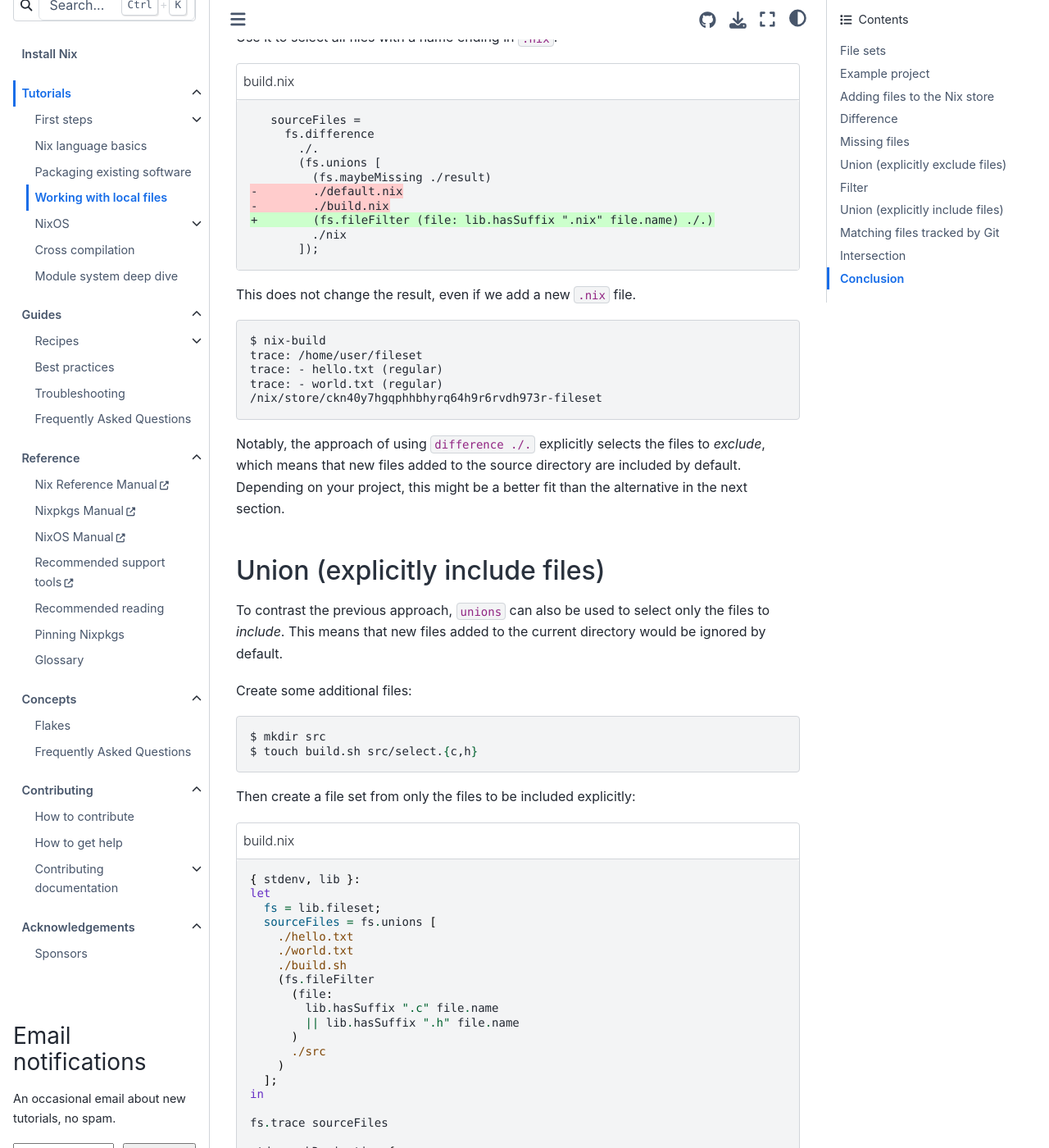
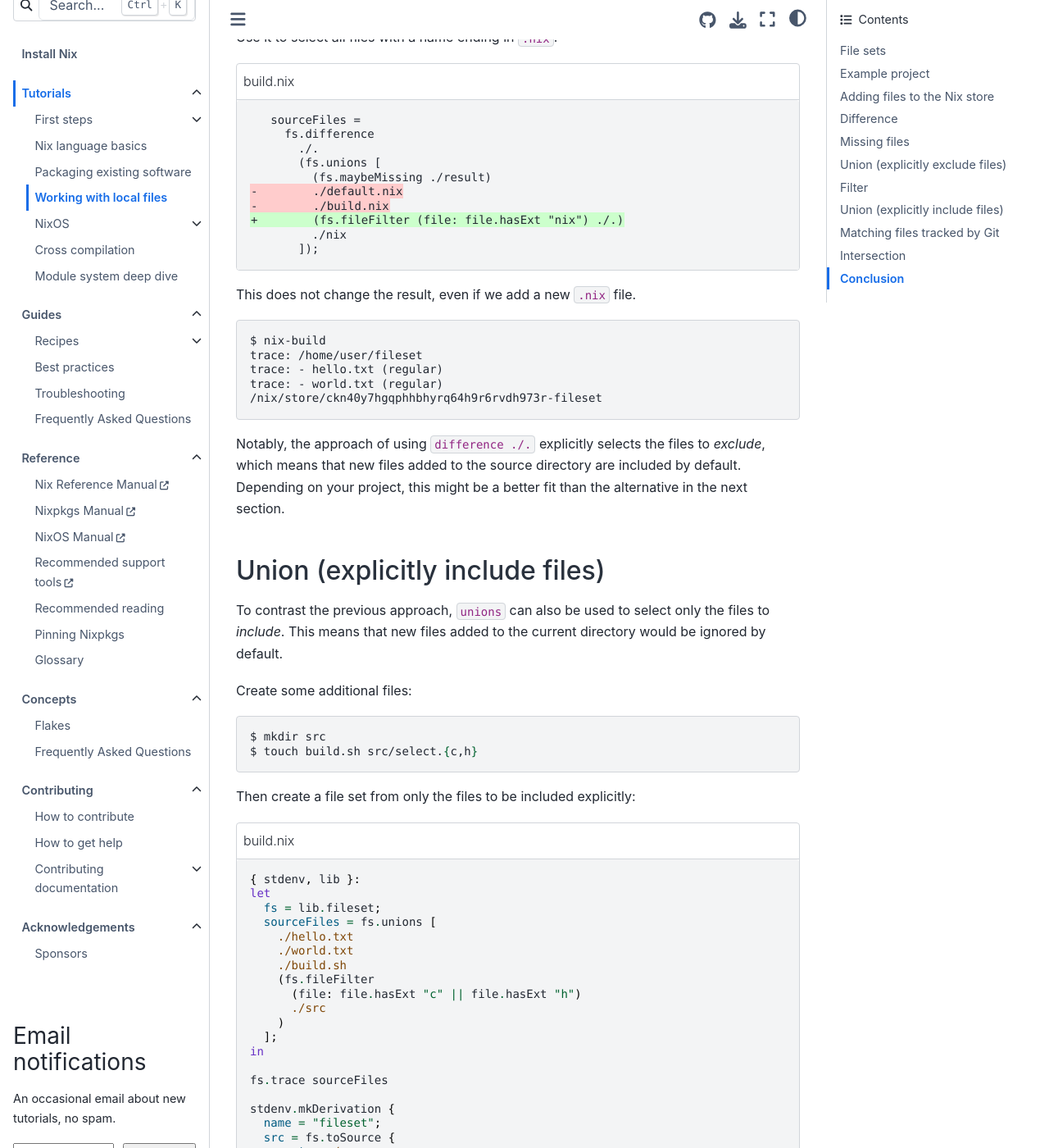
Before and after one commit to NixOS/nix.dev, a Sphinx documentation site: the page built from source/tutorials/file-sets.md, in a window 1280 px wide and 1400 px high, scrolled down 8526 px. Shown: the whole window at 82% size. Built offline with Sphinx 7.4.7 and the Sphinx Book theme 1.1.4, drawn with Linux system fonts in a browser that asks for light colours.

Commit message:
file-sets: Use hasExt for fileFilter
Now that https://github.com/NixOS/nixpkgs/pull/266362 is merged

````diff
--- a/source/tutorials/file-sets.md
+++ b/source/tutorials/file-sets.md
@@ -408,7 +408,7 @@
          (fs.maybeMissing ./result)
 -        ./default.nix
 -        ./build.nix
-+        (fs.fileFilter (file: lib.hasSuffix ".nix" file.name) ./.)
++        (fs.fileFilter (file: file.hasExt "nix") ./.)
          ./nix
        ]);
 ```
@@ -450,10 +450,7 @@
     ./world.txt
     ./build.sh
     (fs.fileFilter
-      (file:
-        lib.hasSuffix ".c" file.name
-        || lib.hasSuffix ".h" file.name
-      )
+      (file: file.hasExt "c" || file.hasExt "h")
       ./src
     )
   ];
````
